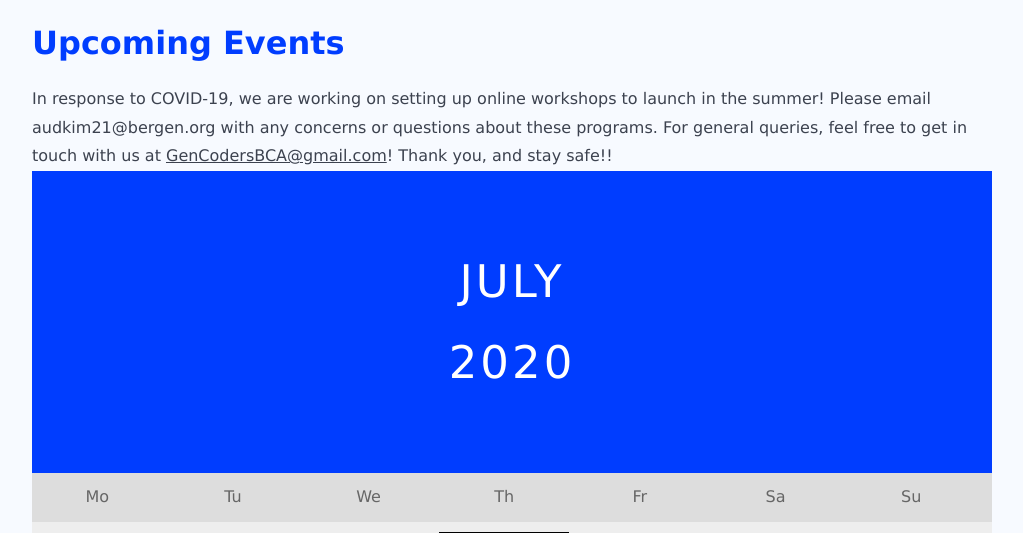
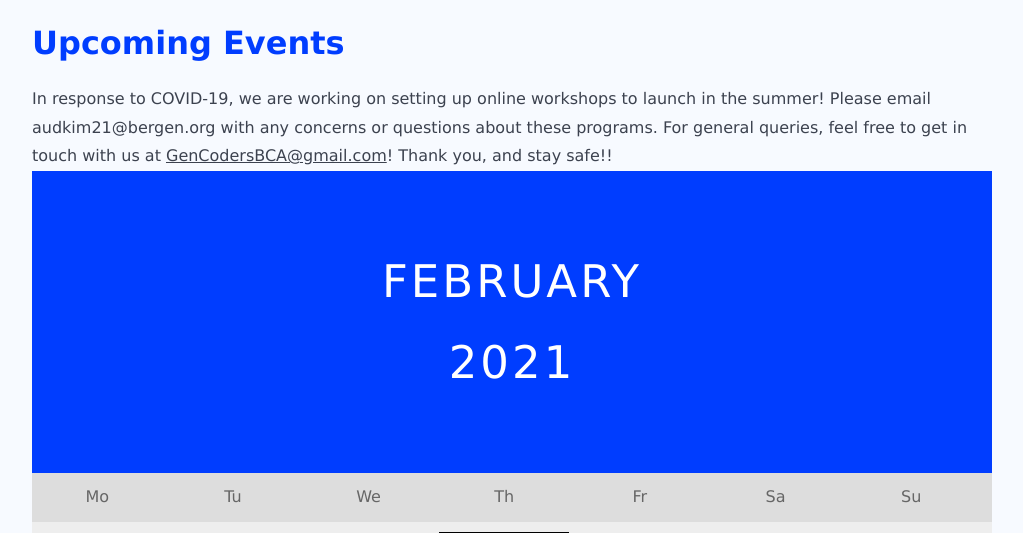
Before and after one commit to Generation-Coders/generation-coders, a Flask app: page /upcoming in a window 1280 px wide. Shown: the part 52-585 px from the top of the page, without its empty margins (128-1151 px from the left). Run offline with Flask 2, Linux system fonts and the light colour scheme; some libraries are stand-ins or nearby versions.

Commit message:
changed dates :zap:

```diff
--- a/app/templates/upcoming.html
+++ b/app/templates/upcoming.html
@@ -121,8 +121,8 @@
         <!-- <li class="prev">&#10094;</li>
         <li class="next">&#10095;</li> -->
         <li style="font-size:45px">
-          July<br>
-          <span style="font-size:45px">2020</span>
+          February<br>
+          <span style="font-size:45px">2021</span>
         </li>
       </ul>
     </div>
```
